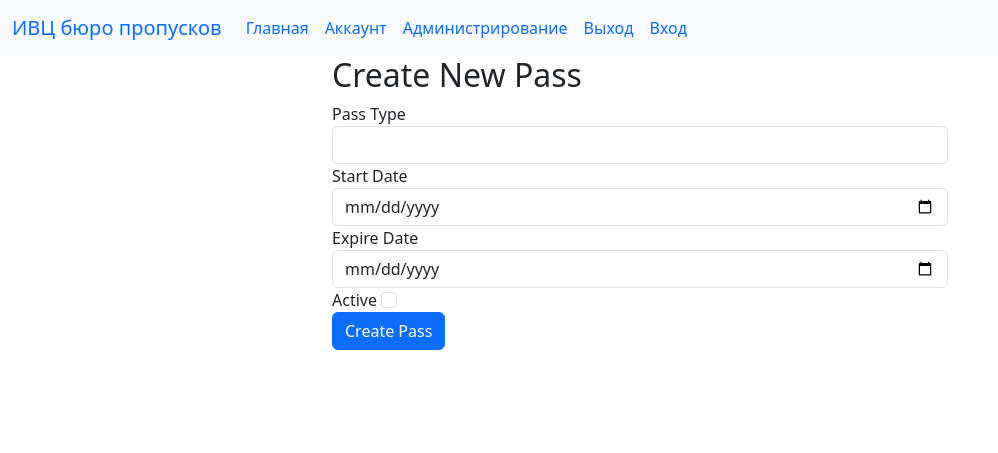
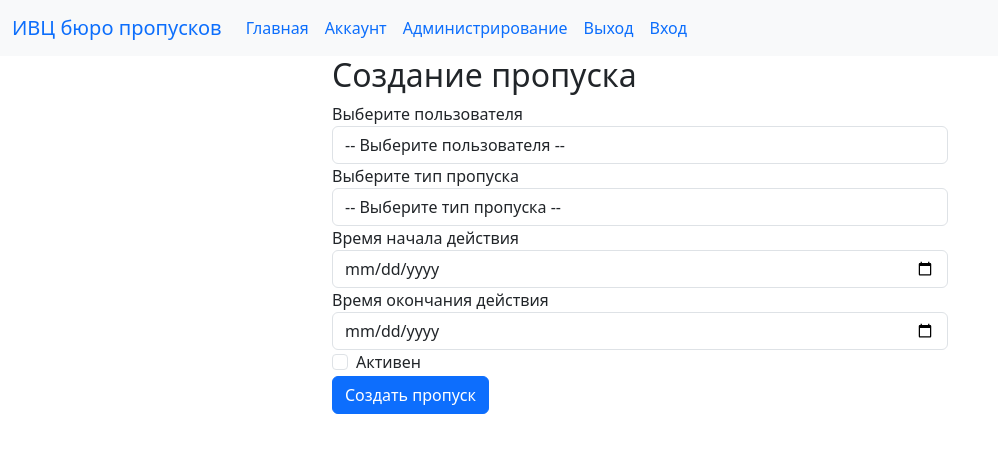
Before and after one commit to KirillBurtsev/rzd-kpp, a Flask app: page /create_pass in a window 1280 px wide. Shown: the top 453 px of the page, without its empty margins (0-998 px from the left). Run offline with Flask 3, Linux system fonts and the light colour scheme.

Commit message:
Added user and type of pass in creation pass function

```diff
--- a/rzd_kpp/forms.py
+++ b/rzd_kpp/forms.py
@@ -21,8 +21,7 @@ class RegisterForm(FlaskForm):
     submit = SubmitField(label='Подтвердить')
 
 class PassForm(FlaskForm):
-    pass_type = StringField('Pass Type', validators=[DataRequired()])
     start_date = DateField('Start Date', validators=[DataRequired()])
     expire_date = DateField('Expire Date', validators=[DataRequired()])
     is_active = BooleanField('Is Active')
-    submit = SubmitField('Create Pass')
+    submit = SubmitField('Создать пропуск')
--- a/rzd_kpp/routes.py
+++ b/rzd_kpp/routes.py
@@ -1,7 +1,7 @@
 from rzd_kpp import app, db, bcrypt
 from flask import render_template, url_for, request, redirect, flash, abort, session
 from rzd_kpp.forms import LoginForm, RegisterForm, PassForm
-from rzd_kpp.models import User, UserDetails, Pass
+from rzd_kpp.models import User, UserDetails, Pass, PassType
 # from flask_login import logout_user, current_user, login_required
 from functools import wraps
 from datetime import datetime
@@ -87,16 +87,47 @@ def register():
 @app.route('/create_pass', methods=['GET', 'POST'])
 def create_pass():
     form = PassForm()
-    if form.validate_on_submit():
-        new_pass = Pass(
-            PassType=form.pass_type.data,
-            StartDate=form.start_date.data,
-            ExpireDate=form.expire_date.data,
-            IsActive=form.is_active.data
-        )
-        db.session.add(new_pass)
-        db.session.commit()
-        flash('New pass created successfully!', 'success')
-        return redirect(url_for('admin'))  # Redirect to the admin page or pass list page
+    users = User.query.all()  # Fetch all users for the dropdown
+    pass_types = PassType.query.all()  # Fetch all pass types for the dropdown
 
-    return render_template('create_pass.html', form=form)
+    if request.method == 'POST':
+        user_id = request.form.get('user_id')  # Get selected user ID
+        pass_type_id = request.form.get('pass_type_id')  # Get selected pass type ID
+        start_date = form.start_date.data
+        expire_date = form.expire_date.data
+        is_active = form.is_active.data
+
+        if user_id and pass_type_id:
+            try:
+                # Create the Pass instance
+                new_pass = Pass(
+                    PassTypeID=pass_type_id,
+                    StartDate=start_date,
+                    ExpireDate=expire_date,
+                    IsActive=is_active
+                )
+                db.session.add(new_pass)
+                db.session.commit()
+
+                # Link the pass to the selected user
+                user_pass = UserPass(
+                    UserID=int(user_id),
+                    PassID=new_pass.PassID
+                )
+                db.session.add(user_pass)
+                db.session.commit()
+
+                flash('Pass created and assigned successfully!', 'success')
+                return redirect(url_for('admin'))
+            except Exception as e:
+                db.session.rollback()
+                flash(f'An error occurred: {e}', 'danger')
+        else:
+            flash('Please select a user and pass type.', 'danger')
+
+    return render_template(
+        'create_pass.html',
+        form=form,
+        users=users,
+        pass_types=pass_types
+    )
--- a/rzd_kpp/templates/create_pass.html
+++ b/rzd_kpp/templates/create_pass.html
@@ -1,29 +1,55 @@
 {% extends 'layout.html' %}
 
 {% block contentD %}
-<h2>Create New Pass</h2>
+<h2>Создание пропуска</h2>
 
 <form method="POST" action="{{ url_for('create_pass') }}">
     {{ form.hidden_tag() }}
+
+    <!-- Dropdown for selecting the user -->
     <div class="form-group">
-        <label for="pass_type" class="form-control-label">Pass Type</label>
-        {{ form.pass_type(class="form-control") }}
+        <label for="user_id" class="form-control-label">Выберите пользователя</label>
+        <select name="user_id" id="user_id" class="form-control" required>
+            <option value="">-- Выберите пользователя --</option>
+            {% for user in users %}
+            <option value="{{ user.UserID }}">{{ user.Login }}</option>
+            {% endfor %}
+        </select>
     </div>
+
+    <!-- Dropdown for selecting the pass type -->
     <div class="form-group">
-        <label for="start_date" class="form-control-label">Start Date</label>
+        <label for="pass_type_id" class="form-control-label">Выберите тип пропуска</label>
+        <select name="pass_type_id" id="pass_type_id" class="form-control" required>
+            <option value="">-- Выберите тип пропуска --</option>
+            {% for pass_type in pass_types %}
+            <option value="{{ pass_type.PassTypeID }}">{{ pass_type.Name }}</option>
+            {% endfor %}
+        </select>
+    </div>
+
+    <!-- Start Date Field -->
+    <div class="form-group">
+        <label for="start_date" class="form-control-label">Время начала действия</label>
         {{ form.start_date(class="form-control") }}
     </div>
+
+    <!-- Expire Date Field -->
     <div class="form-group">
-        <label for="expire_date" class="form-control-label">Expire Date</label>
+        <label for="expire_date" class="form-control-label">Время окончания действия</label>
         {{ form.expire_date(class="form-control") }}
     </div>
-    <div class="form-group">
-        <label for="is_active" class="form-control-label">Active</label>
-        {{ form.is_active(class="form-check-input") }}
+
+    <!-- Is Active Checkbox -->
+    <div class="form-group form-check">
+        <label for="is_active" class="form-check-label">
+            {{ form.is_active(class="form-check-input") }} Активен
+        </label>
     </div>
+
+    <!-- Submit Button -->
     <div class="form-group">
         {{ form.submit(class="btn btn-primary") }}
     </div>
 </form>
-
 {% endblock contentD %}
```
Also changed, not shown: rzd_kpp/models.py (+14 -2 lines).
